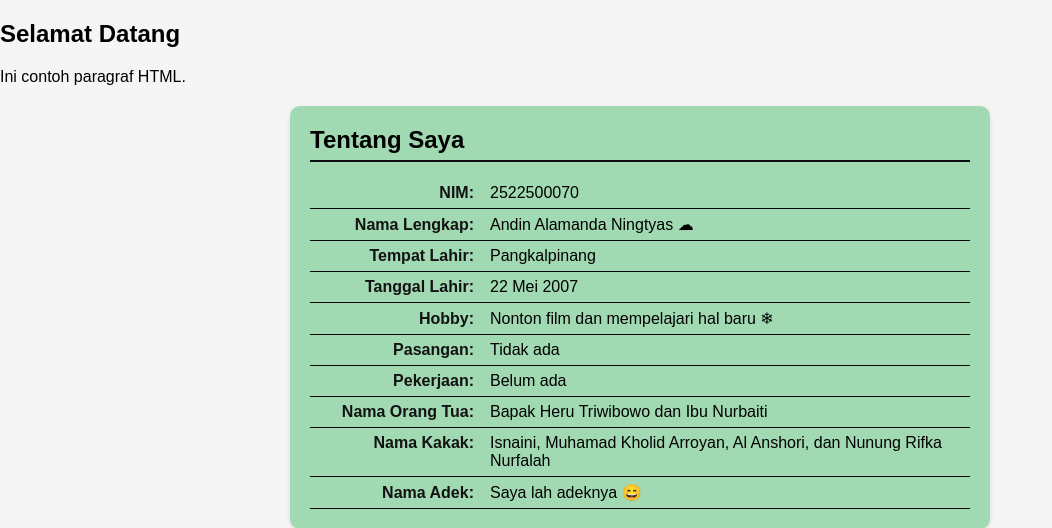
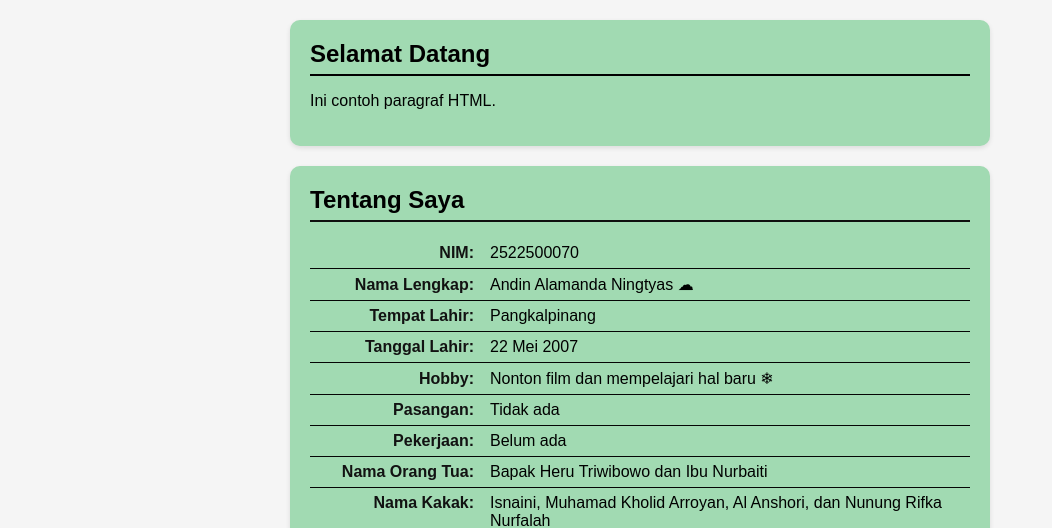
Before and after one commit to 2522500070-ops/2522500070-PWD-GB1J-2526O, a PHP site: page /pertemuan-04/index.html in a window 1280 px wide. Shown: the part 156-684 px from the top of the page, without its empty margins (0-1052 px from the left). Run offline with PHP 8.4, Linux system fonts and the light colour scheme.

Commit message:
styling section#home

```diff
--- a/pertemuan-04/style.css
+++ b/pertemuan-04/style.css
@@ -29,6 +29,31 @@
             color: #fff;
             text-decoration: none;
             padding: 6px 12px;
+        }
+
+        #home,
+        #about,
+        #contact {
+            background-color: #a1dab2;
+            border-radius: 10px;
+            padding: 20px;
+            max-width: 700px;
+            margin: 20px auto;
+            box-shadow: 0 2px 5px rgba(0, 0, 0, 0.1);
+        }
+
+        #home h2,
+        #about h2,
+        #contact h2 {
+            color: #000000;
+            border-bottom: 2px solid #000000;
+            padding-bottom: 6px;
+            margin-top: 0;
+            margin-bottom: 16px;
+        }
+
+        #home p {
+            text-align: justify;
         }
 
         #about,
```
Also changed, not shown: pertemuan-04/README.md.
